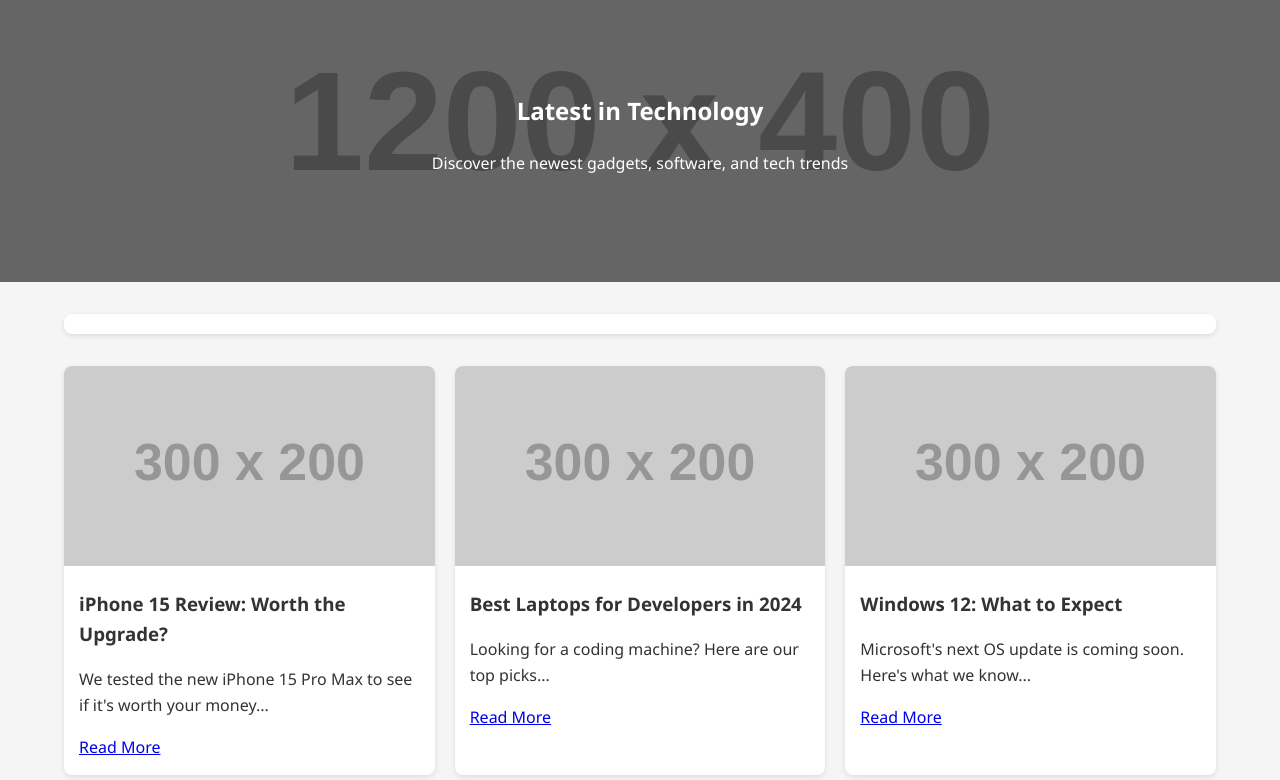
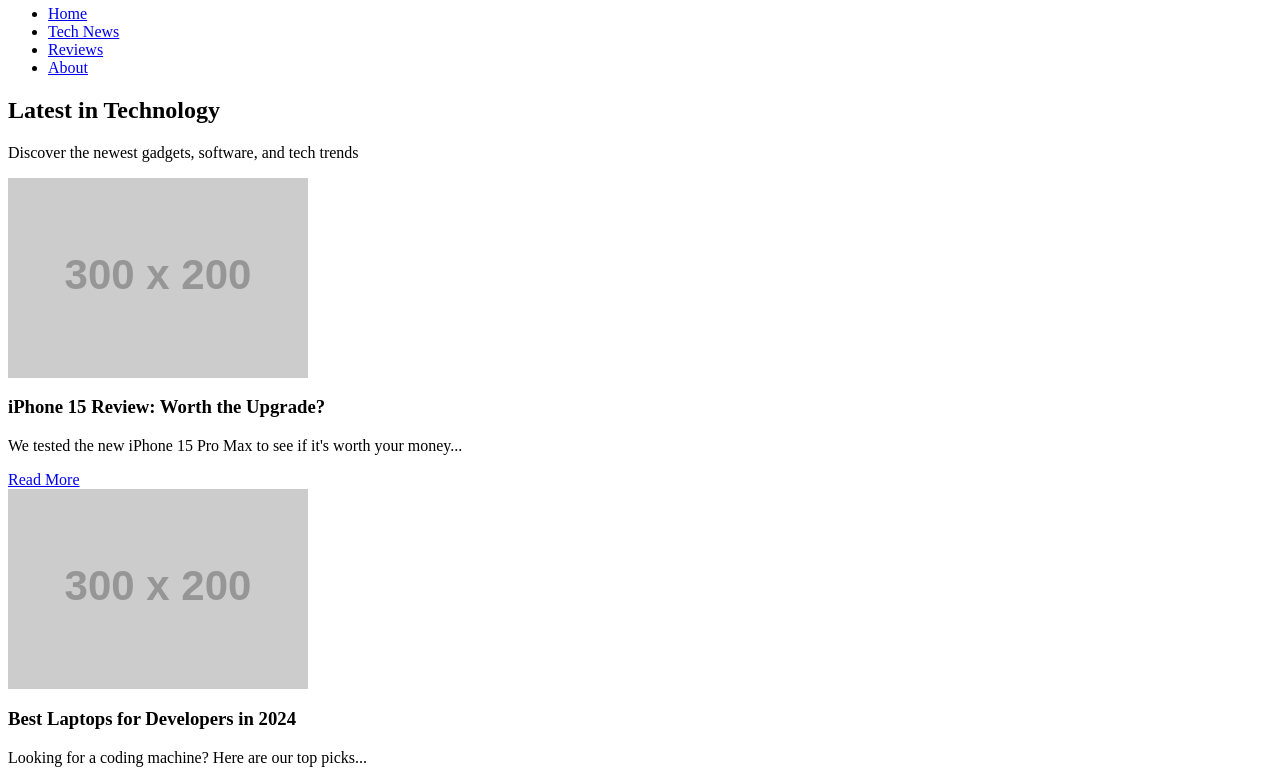
Before and after one commit to kinghacker756/Blog, a plain HTML site: page Index.html in a window 1280 px wide. Shown: the part 160-940 px from the top of the page. Drawn offline with Linux system fonts and the light colour scheme; placeholder pictures from the web are drawn by us.

Commit message:
Update Index.html

```diff
--- a/Index.html
+++ b/Index.html
@@ -1,66 +1,4 @@
-<!DOCTYPE html>
-<html lang="en">
-<head>
-    <meta charset="UTF-8">
-    <meta name="viewport" content="width=device-width, initial-scale=1.0">
-    <title>TechBlog - Latest Tech News</title>
-    <style>
-        /* Modern CSS Styling */
-        :root {
-            --primary: #4a6fa5;
-            --secondary: #166088;
-            --light: #f8f9fa;
-            --dark: #343a40;
-        }
-        body {
-            font-family: 'Segoe UI', Tahoma, Geneva, Verdana, sans-serif;
-            line-height: 1.6;
-            margin: 0;
-            padding: 0;
-            background-color: #f5f5f5;
-            color: #333;
-        }
-        header {
-            background: linear-gradient(135deg, var(--primary), var(--secondary));
-            color: white;
-            padding: 1rem 0;
-            text-align: center;
-            box-shadow: 0 2px 5px rgba(0,0,0,0.1);
-        }
-        .container {
-            width: 90%;
-            max-width: 1200px;
-            margin: 0 auto;
-        }
-        nav {
-            display: flex;
-            justify-content: space-between;
-            align-items: center;
-            padding: 1rem 0;
-        }
-        nav ul {
-            display: flex;
-            list-style: none;
-        }
-        nav ul li {
-            margin-left: 20px;
-        }
-        nav ul li a {
-            color: white;
-            text-decoration: none;
-            font-weight: 500;
-        }
-        .hero {
-            background: url('https://via.placeholder.com/1200x400') no-repeat center center/cover;
-            height: 300px;
-            display: flex;
-            align-items: center;
-            justify-content: center;
-            color: white;
-            text-align: center;
-            margin-bottom: 2rem;
-            position: relative;
-        }
+
         .hero::before {
             content: '';
             position: absolute;
```
